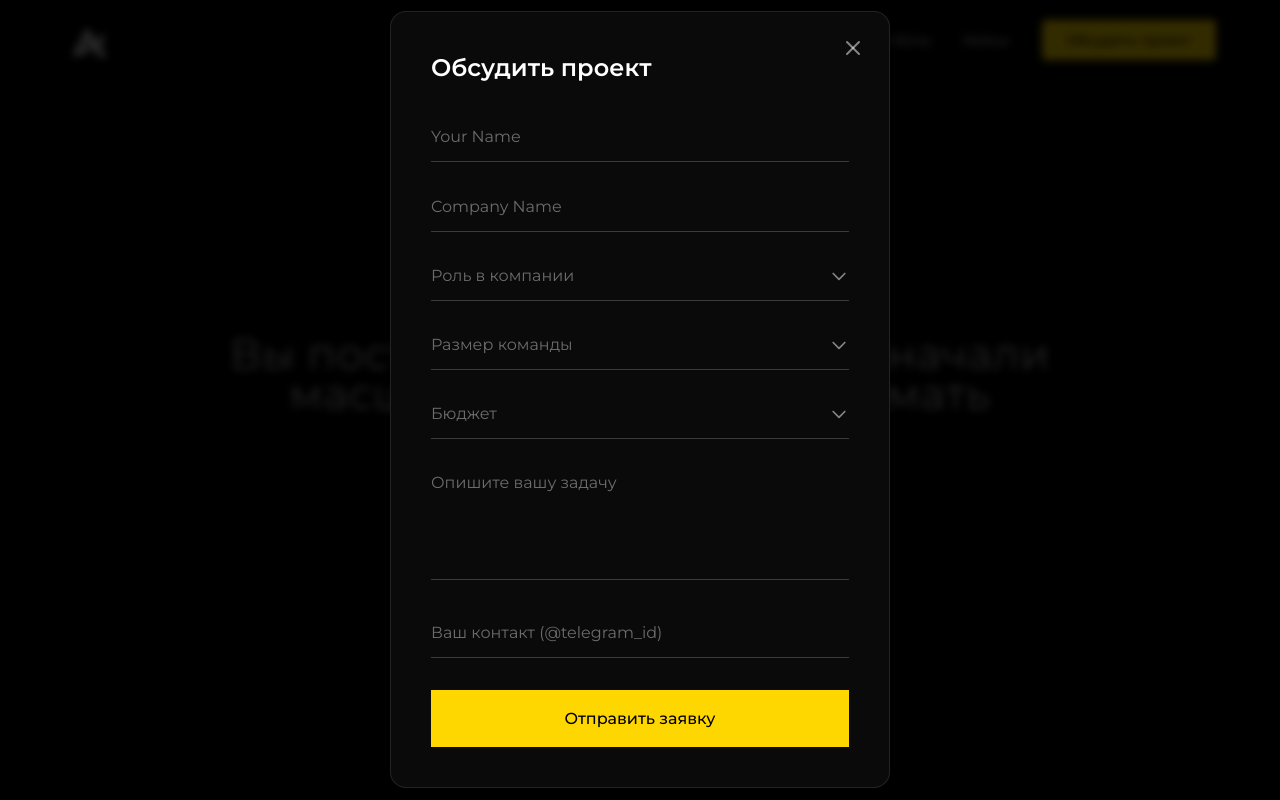
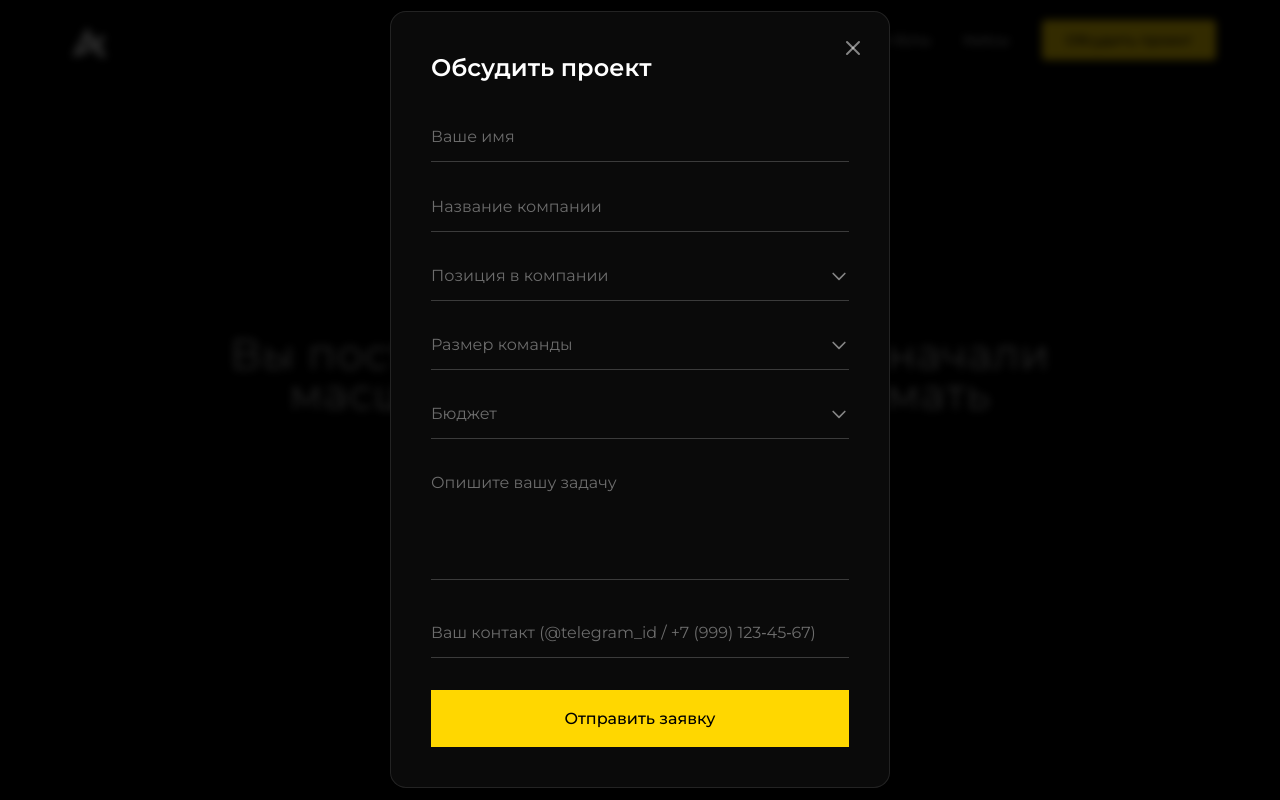
Before and after one commit to andlit0vv/AIvion_Web_Real, a React (Vite) app: page / in a window 1280 px wide. Both pictures are taken after a click on the button "Обсудить проект". Shown: the top 800 px of the page. Built offline with nearby package versions, Linux system fonts and the light colour scheme.

Commit message:
Update ContactModal.tsx

```diff
--- a/src/sections/ContactModal.tsx
+++ b/src/sections/ContactModal.tsx
@@ -48,7 +48,7 @@ const ContactModal = ({ isOpen, onClose }: ContactModalProps) => {
   const dropdownOptions = {
     role: ['CEO / Founder', 'CTO', 'Product Manager', 'Marketing Director', 'Другое'],
     teamSize: ['1-10', '11-50', '51-200', '200+'],
-    budget: ['До 500K ₽', '500K - 2M ₽', '2M - 5M ₽', '5M+ ₽'],
+    budget: ['До 300K ₽', '300K - 1M ₽', '1M - 3M ₽', 'Более 3M ₽'],
   };
 
   if (!isOpen) return null;
@@ -99,7 +99,7 @@ const ContactModal = ({ isOpen, onClose }: ContactModalProps) => {
               name="name"
               value={formData.name}
               onChange={handleInputChange}
-              placeholder="Your Name"
+              placeholder="Ваше имя"
               className="w-full bg-transparent text-white text-base placeholder:text-white/40 border-b border-white/20 pb-3 focus:outline-none focus:border-white/50 transition-colors"
               required
             />
@@ -112,7 +112,7 @@ const ContactModal = ({ isOpen, onClose }: ContactModalProps) => {
               name="company"
               value={formData.company}
               onChange={handleInputChange}
-              placeholder="Company Name"
+              placeholder="Название компании"
               className="w-full bg-transparent text-white text-base placeholder:text-white/40 border-b border-white/20 pb-3 focus:outline-none focus:border-white/50 transition-colors"
               required
             />
@@ -126,7 +126,7 @@ const ContactModal = ({ isOpen, onClose }: ContactModalProps) => {
               className="w-full bg-transparent text-left text-base pb-3 border-b border-white/20 focus:outline-none flex items-center justify-between"
             >
               <span className={formData.role ? 'text-white' : 'text-white/40'}>
-                {formData.role || 'Роль в компании'}
+                {formData.role || 'Позиция в компании'}
               </span>
               <svg
                 className={`w-5 h-5 text-white/50 transition-transform ${openDropdown === 'role' ? 'rotate-180' : ''}`}
@@ -242,7 +242,7 @@ const ContactModal = ({ isOpen, onClose }: ContactModalProps) => {
               name="contact"
               value={formData.contact}
               onChange={handleInputChange}
-              placeholder="Ваш контакт (@telegram_id)"
+              placeholder="Ваш контакт (@telegram_id / +7 (999) 123‑45‑67)"
               className="w-full bg-transparent text-white text-base placeholder:text-white/40 border-b border-white/20 pb-3 focus:outline-none focus:border-white/50 transition-colors"
               required
             />
```
